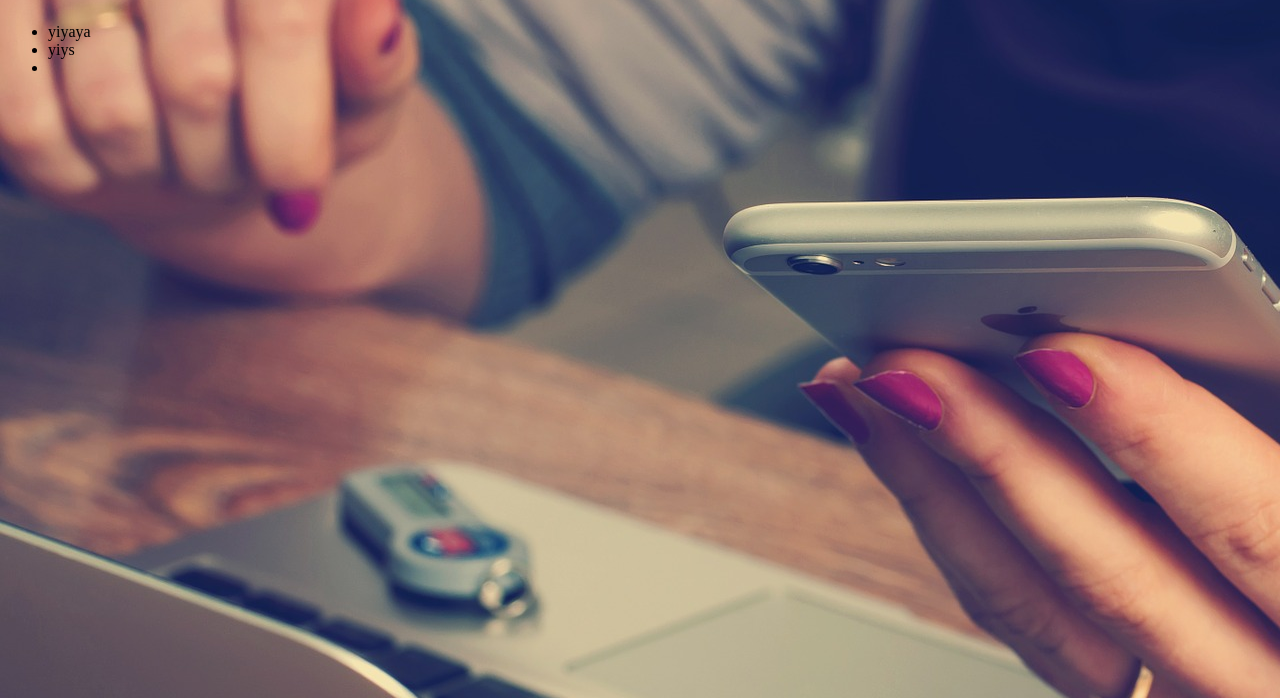
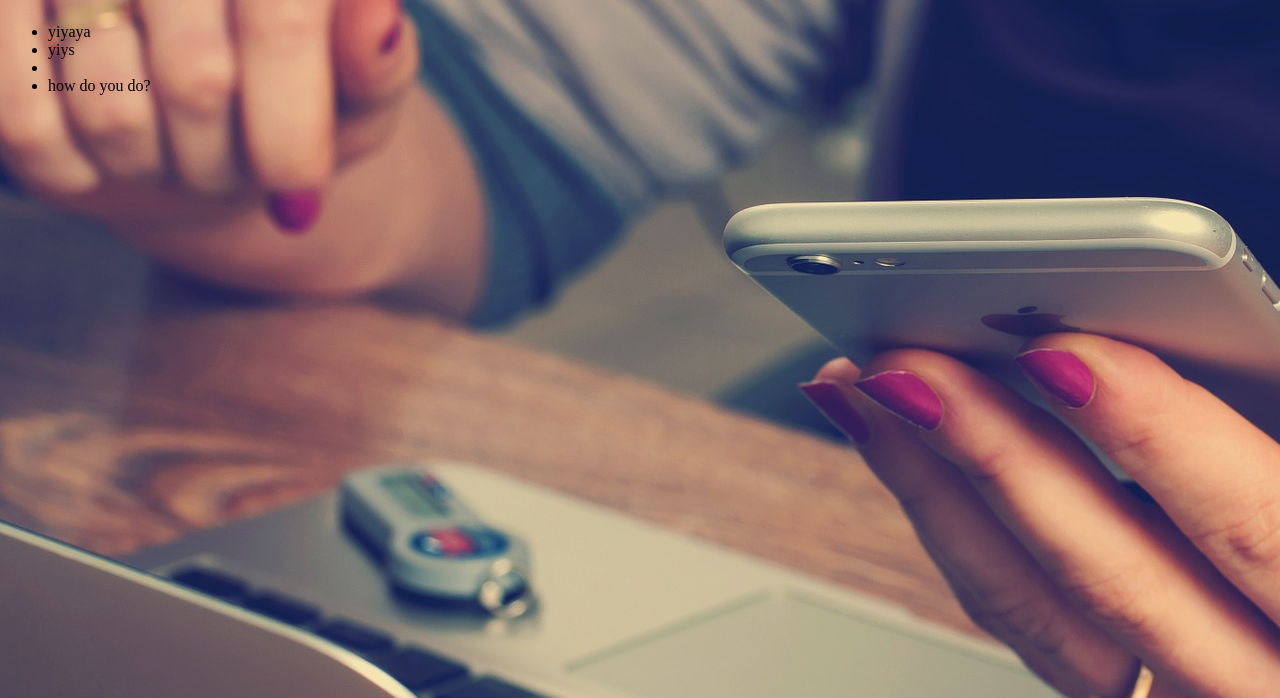
Before and after one commit to hope-xd/git-demo, a website: page src/index.html in a window 1280 px wide. Shown: the part 102-800 px from the top of the page. Drawn offline with nearby package versions, Linux system fonts and the light colour scheme; files that its build step writes are made by us from their sources.

Commit message:
'v2第一次提交'

```diff
--- a/src/index.html
+++ b/src/index.html
@@ -15,6 +15,7 @@
 	<li>yiyaya</li>
 	<li>yiys</li>
 	<li></li>
+	<li>how do you do?</li>
 </ul>
 <script src='scripts/all.js'></script>
 </body>
```
